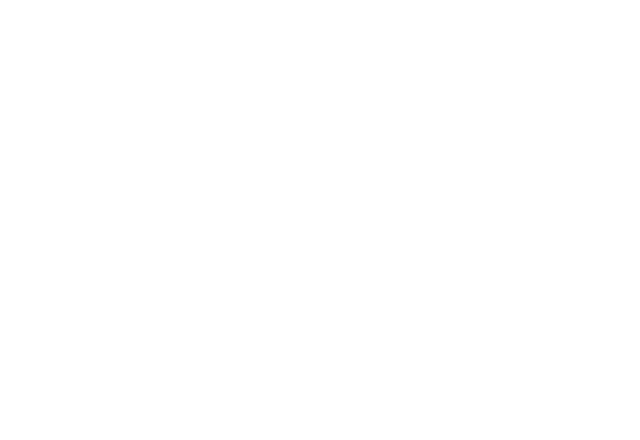
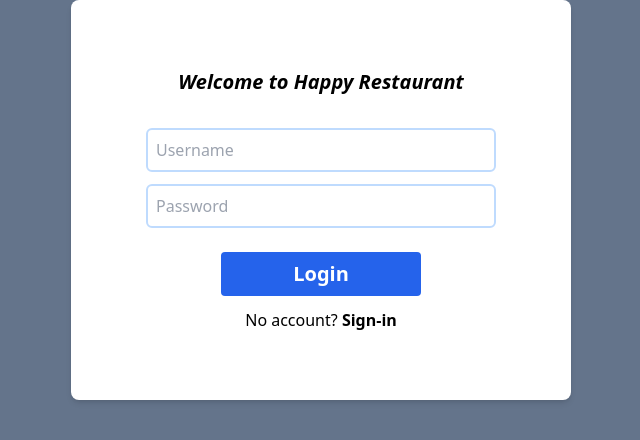
Before and after one commit to wevapp/ordering, a React (Vite) app: page /login in a window 1280 px wide. Shown: the top 440 px of the page, without its empty margins (319-959 px from the left). Built offline with nearby package versions, Linux system fonts and the light colour scheme.

Commit message:
update login and register jsx and add routes in app

```diff
--- a/src/App.jsx
+++ b/src/App.jsx
@@ -4,12 +4,17 @@
 import Login from './components/Login/Login'
 import Register from './components/Regitser/Register'
 
+import Main from './components/Main/Main'
+
 function App() {
 
   return (
-    <>
-
-    </>
+    <Routes>
+      <Route index element={<Login />}/>
+      <Route path='/login' element={<Login />}/>
+      <Route path='/register' element={<Register />}/>
+      <Route path='/main' element={<Main />}/>
+    </Routes>
   )
 }
 
--- a/src/components/Login/Login.jsx
+++ b/src/components/Login/Login.jsx
@@ -30,7 +30,7 @@
 
   // console.log(users)
   return (
-    <div className='bg-slate-100 min-h-screen max-h-screen max-w-[100%] min-w-[100%]'>
+    <div className='bg-slate-500 min-h-screen max-h-screen max-w-[100%] min-w-[100%]'>
 
         <div
           className='bg-white min-w-[500px] max-w-[500px] min-h-[400px] max-h-[400px] flex flex-col justify-center items-center m-auto rounded-lg shadow-md'
--- a/src/components/Regitser/Register.jsx
+++ b/src/components/Regitser/Register.jsx
@@ -10,7 +10,7 @@
 
   // Call the Store from zustand
   const {users, addUser} = useRegisterStore((state) => state)
-
+console.log(users)
   // Handler Variable to get User info
   const [fullname, setFullName] = useState('')
   const [birthday, setBirthday] = useState('')
```
